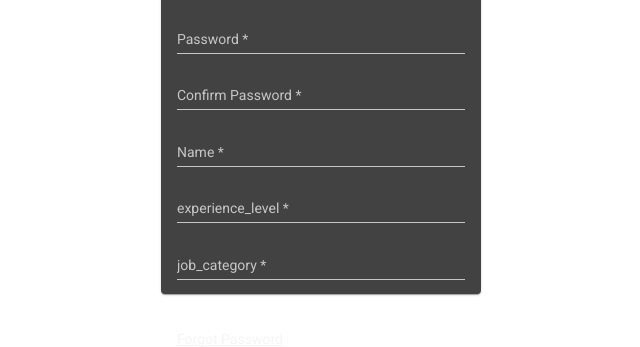
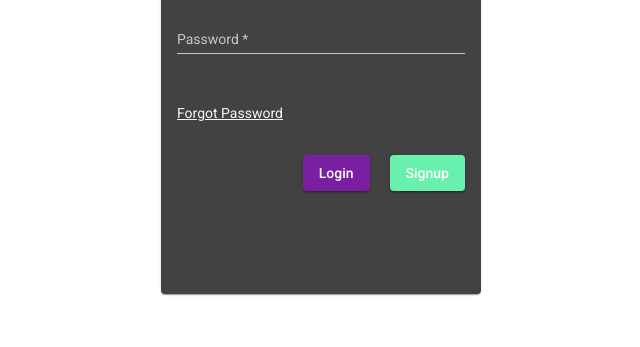
Before and after one commit to Mohit-S-Rane/angular-course, an Angular app: page / in a window 1280 px wide. Shown: the part 422-769 px from the top of the page, without its empty margins (319-959 px from the left). Built offline with nearby package versions, Linux system fonts and the light colour scheme.

Commit message:
Login API request done

```diff
--- a/src/app/app.component.html
+++ b/src/app/app.component.html
@@ -11,22 +11,6 @@
             <input type="password" formControlName="password" matInput placeholder="Password" />
             <mat-error>(2-8) Digit password is required</mat-error>
         </mat-form-field>
-        <mat-form-field>
-            <input formControlName="confirm_password" matInput placeholder="Confirm Password" />
-            <mat-error>(2-8) Digit password is required</mat-error>
-        </mat-form-field>
-        <mat-form-field>
-            <input formControlName="name" matInput placeholder="Name" />
-            <mat-error>name is required</mat-error>
-        </mat-form-field>
-        <mat-form-field>
-            <input formControlName="experience_level" matInput placeholder="experience_level" />
-            <mat-error>experience_level is required</mat-error>
-        </mat-form-field>
-        <mat-form-field>
-            <input formControlName="job_category" matInput placeholder="job_category" />
-            <mat-error>job_category is required</mat-error>
-        </mat-form-field>
         <a href="#" style="margin-top: 2rem; color: whitesmoke;">Forgot Password</a>
         <div fxLayout="row" style="margin-top: 2rem;" fxLayoutGap="20px" fxLayoutAlign="end">
             <button type="submit" color="primary" mat-raised-button>Login</button>
--- a/src/app/app.component.ts
+++ b/src/app/app.component.ts
@@ -19,15 +19,22 @@ export class AppComponent {
     this.loginForm = new FormGroup({
       email: new FormControl(null, [Validators.required, Validators.email]),
       password: new FormControl(null, [Validators.required, Validators.maxLength(8), Validators.minLength(2)]),
-      confirm_password: new FormControl(null, [Validators.required]),
-      name: new FormControl(null, [Validators.required]),
-      experience_level: new FormControl(null, [Validators.required]),
-      job_category: new FormControl(null, [Validators.required])
     })
   }
 
   login() {
+    this.loading = true
+    // Variable start with $ is indication of observables
+    const request$ = this.apiService.login(this.loginForm.value)
+    request$.subscribe((data)=>{
+      this.loading = false
+      console.log(data);
+      this.alertService.success('Login Successful')
+    }, (error)=>{
+      this.loading = false
+      console.log(error);
 
+    })
   }
 
   signup() {
```
